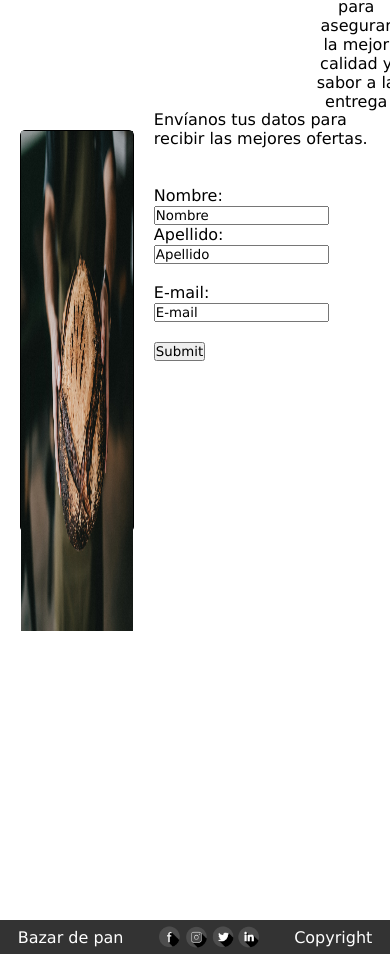
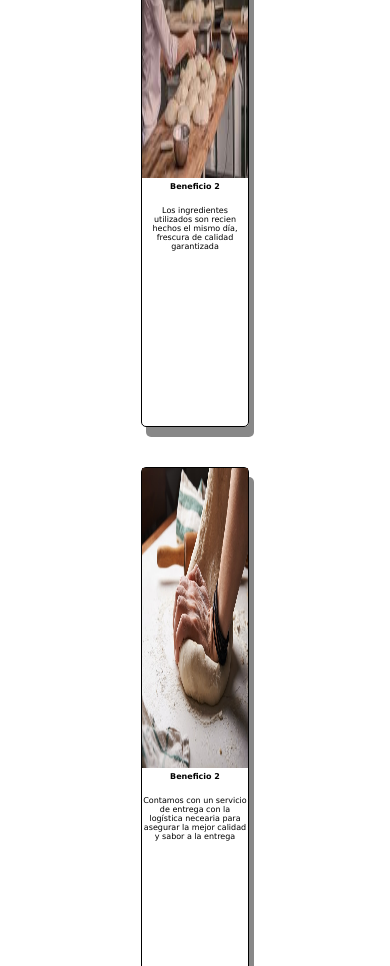
Before and after one commit to sebasrsutel/Proyecto-1-Landing-venta, a plain HTML site: page index.html in a window 390 px wide. Shown: the part 1716-2682 px from the top of the page. Drawn offline with Linux system fonts and the light colour scheme.

Commit message:
Se aplican mediaqueries

```diff
--- a/styles.css
+++ b/styles.css
@@ -147,8 +147,8 @@ header{
     }
 
        .card {
-        width: 27%;
-        height: 400px;
+        width: 27vw;
+        height: 65vh;
         display: inline-block;
         margin: 20px;
         border: 1px solid black;
@@ -198,3 +198,77 @@ header{
         height: 500px;
 
        }
+
+       @media (max-width: 950px){
+        .card_title{
+            font-size: 0.75rem;
+            margin-bottom: 15px;
+            text-align: center;
+
+        }
+
+        .parrafo_tarjetas{
+            margin: 10px 0;
+            text-align: center;
+            font-size: 0.75rem;
+        }
+    }
+
+
+    @media (max-width: 700px){
+        .card_container {
+            width: 100vw;
+
+            margin: 0 auto;
+            display: flex;
+            justify-content: space-evenly;
+            height: 100%;
+            align-items: center;
+            flex-direction: column;
+        }
+        .card_title{
+            font-size: 0.5rem;
+            margin-bottom: 15px;
+            text-align: center;
+
+        }
+
+        .parrafo_tarjetas{
+            margin: 10px 0;
+            text-align: center;
+            font-size: 0.5rem;
+        }
+      .section_form{
+
+        height: 100%;
+        display: flex;
+        flex-direction: column;
+        align-items: center;
+      }
+
+      .img_form_container {
+        width: 70%;
+        height: 70%;
+        display: inline-block;
+        margin: 50px;
+        border: 1px solid black;
+        border-radius: 5px;
+       margin-bottom: 5rem;
+       }
+
+
+
+       footer{
+        background-color: #333;
+        display: flex;
+    justify-content: space-around;
+    align-items: center;
+    color: white;
+    height: 4vh;
+    font-size: 1rem;
+    text-decoration: none;
+    margin-top: 20px;
+
+    }
+
+    }
```
Also changed, not shown: 1 other file.
